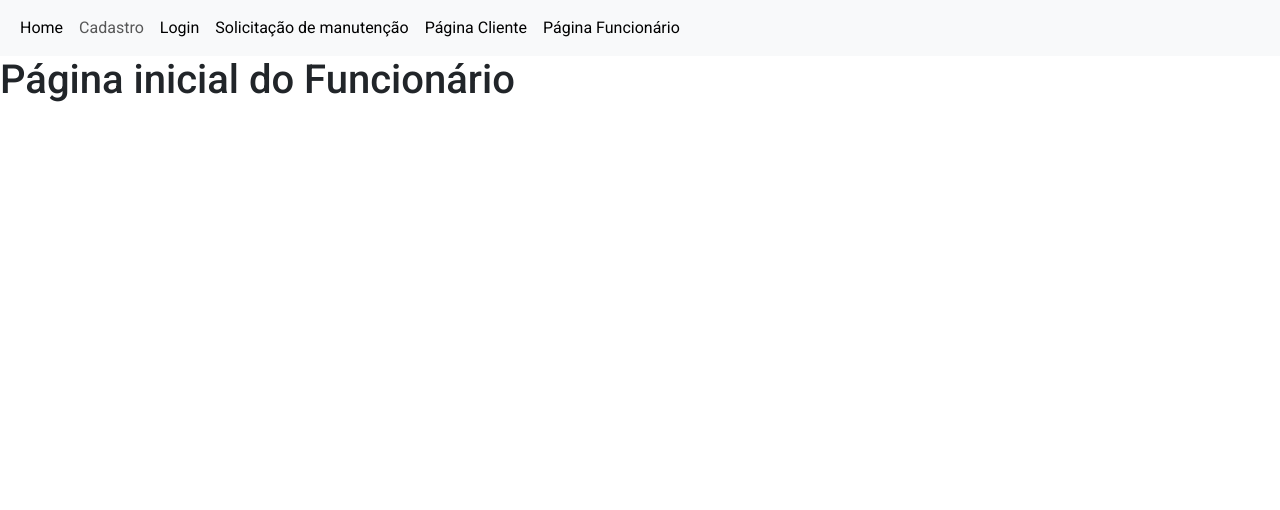
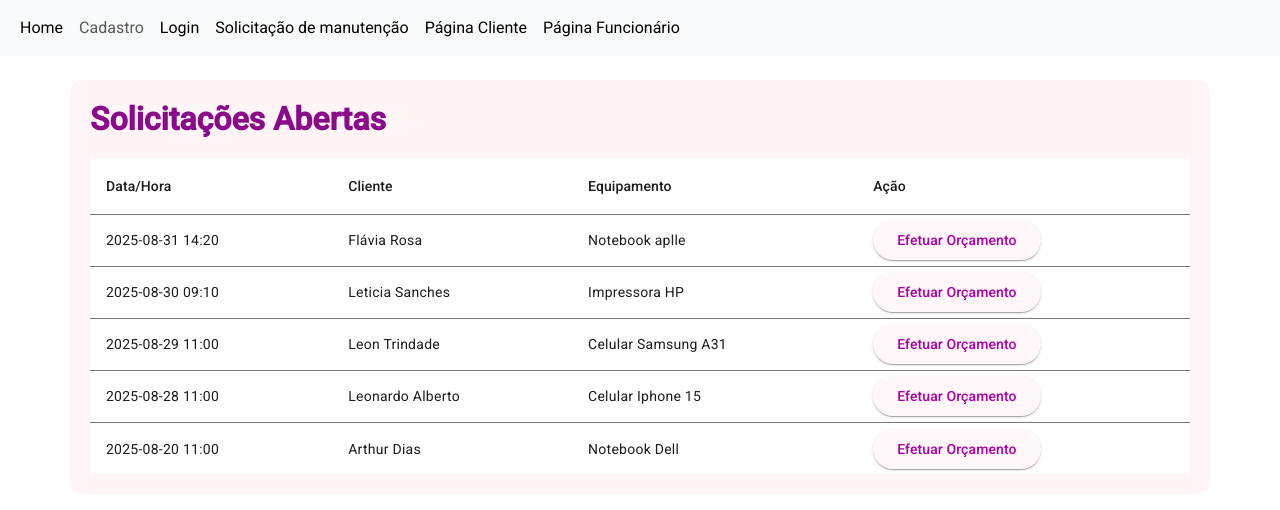
Before and after one commit to flaviaros4/Projeto-WebII, an Angular app in the folder front-end/: page /funcionario in a window 1280 px wide. Shown: the top 510 px of the page. Built offline with nearby package versions, Linux system fonts and the light colour scheme.

Commit message:
pagina do funcionário - solicitações abertas

```diff
--- a/front-end/src/app/pages/pagina-cliente/pagina-cliente.ts
+++ b/front-end/src/app/pages/pagina-cliente/pagina-cliente.ts
@@ -27,10 +27,10 @@ export class PaginaCliente implements OnInit {
   ngOnInit(): void {
     // Exemplo de massa de dados fictícios
     this.solicitacoes = [
-      { id: 1, dataHora: '2025-08-31 14:20', equipamento: 'Notebook Dell Inspiron', estado: 'ORÇADA' },
-      { id: 2, dataHora: '2025-08-30 10:10', equipamento: 'Impressora HP LaserJet', estado: 'APROVADA' },
-      { id: 3, dataHora: '2025-08-29 09:00', equipamento: 'Desktop Gamer', estado: 'REJEITADA' },
-      { id: 4, dataHora: '2025-08-28 11:30', equipamento: 'Mouse Logitech', estado: 'ARRUMADA' }
+      { id: 1, dataHora: '2025-08-31 14:20', equipamento: 'Notebook Dell', estado: 'ORÇADA' },
+      { id: 2, dataHora: '2025-08-30 10:10', equipamento: 'Impressora HP', estado: 'APROVADA' },
+      { id: 3, dataHora: '2025-08-29 09:00', equipamento: 'Desktop', estado: 'REJEITADA' },
+      { id: 4, dataHora: '2025-08-28 11:30', equipamento: 'Mouse Daten', estado: 'ARRUMADA' }
     ];
   }
 
--- a/front-end/src/app/pages/pagina-funcionario/pagina-funcionario.css
+++ b/front-end/src/app/pages/pagina-funcionario/pagina-funcionario.css
@@ -0,0 +1,27 @@
+.container {
+  background: #fff5f7;
+  padding: 20px;
+  border-radius: 12px;
+}
+
+.titulo {
+  color: #8a0a8a;
+  font-weight: bold;
+  margin-bottom: 20px;
+}
+
+.tabela {
+  width: 100%;
+  background: white;
+  border-radius: 12px;
+}
+
+.mat-header-cell {
+  background: #f3d1f7;
+  color: #4a004a;
+  font-weight: bold;
+}
+
+button {
+  border-radius: 20px;
+}
--- a/front-end/src/app/pages/pagina-funcionario/pagina-funcionario.html
+++ b/front-end/src/app/pages/pagina-funcionario/pagina-funcionario.html
@@ -1,2 +1,38 @@
 <!--TODO: RF011-->
-<h1>Página inicial do Funcionário</h1>
+<div class="container mt-4">
+  <h2 class="titulo">Solicitações Abertas</h2>
+
+  <table mat-table [dataSource]="solicitacoes" class="mat-elevation-z3 tabela">
+
+    <ng-container matColumnDef="dataHora">
+      <th mat-header-cell *matHeaderCellDef> Data/Hora </th>
+      <td mat-cell *matCellDef="let s"> {{ s.dataHora }} </td>
+    </ng-container>
+
+
+    <ng-container matColumnDef="cliente">
+      <th mat-header-cell *matHeaderCellDef> Cliente </th>
+      <td mat-cell *matCellDef="let s"> {{ s.cliente }} </td>
+    </ng-container>
+
+
+    <ng-container matColumnDef="equipamento">
+      <th mat-header-cell *matHeaderCellDef> Equipamento </th>
+      <td mat-cell *matCellDef="let s">
+        {{ s.equipamento | slice:0:30 }}{{ s.equipamento.length > 30 ? '...' : '' }}
+      </td>
+    </ng-container>
+
+    <ng-container matColumnDef="acoes">
+      <th mat-header-cell *matHeaderCellDef> Ação </th>
+      <td mat-cell *matCellDef="let s">
+        <button mat-raised-button color="primary" (click)="efetuarOrcamento(s.id)">
+          Efetuar Orçamento
+        </button>
+      </td>
+    </ng-container>
+
+    <tr mat-header-row *matHeaderRowDef="displayedColumns"></tr>
+    <tr mat-row *matRowDef="let row; columns: displayedColumns;"></tr>
+  </table>
+</div>
--- a/front-end/src/app/pages/pagina-funcionario/pagina-funcionario.ts
+++ b/front-end/src/app/pages/pagina-funcionario/pagina-funcionario.ts
@@ -1,11 +1,41 @@
-import { Component } from '@angular/core';
+import { Component, OnInit } from '@angular/core';
+import { CommonModule } from '@angular/common';
+import { MatTableModule } from '@angular/material/table';
+import { MatButtonModule } from '@angular/material/button';
+
+interface SolicitacaoFuncionario {
+  id: number;
+  dataHora: string;
+  cliente: string;
+  equipamento: string;
+  estado: string;
+}
 
 @Component({
   selector: 'app-pagina-funcionario',
-  imports: [],
+  standalone: true,
+  imports: [CommonModule, MatTableModule, MatButtonModule],
   templateUrl: './pagina-funcionario.html',
   styleUrl: './pagina-funcionario.css'
 })
-export class PaginaFuncionario {
 
+export class PaginaFuncionario implements OnInit {
+  displayedColumns: string[] = ['dataHora', 'cliente', 'equipamento', 'acoes'];
+  solicitacoes: SolicitacaoFuncionario[] = [];
+
+  ngOnInit(): void {
+    // dados fictícios
+    this.solicitacoes = [
+      { id: 1, dataHora: '2025-08-31 14:20', cliente: 'Flávia Rosa', equipamento: 'Notebook aplle', estado: 'ABERTA' },
+      { id: 2, dataHora: '2025-08-30 09:10', cliente: 'Leticia Sanches', equipamento: 'Impressora HP', estado: 'ABERTA' },
+      { id: 3, dataHora: '2025-08-29 11:00', cliente: 'Leon Trindade', equipamento: 'Celular Samsung A31', estado: 'ABERTA' },
+       {id: 4, dataHora: '2025-08-28 11:00', cliente: 'Leonardo Alberto', equipamento: 'Celular Iphone 15', estado: 'ABERTA' },
+      {id: 5, dataHora: '2025-08-20 11:00', cliente: 'Arthur Dias', equipamento: 'Notebook Dell', estado: 'ABERTA' },
+    ];
+  }
+
+  efetuarOrcamento(id: number) {
+    alert(`Efetuar Orçamento da solicitação #${id}`);
+    // aqui depois vai chamar o RF012
+  }
 }
```
